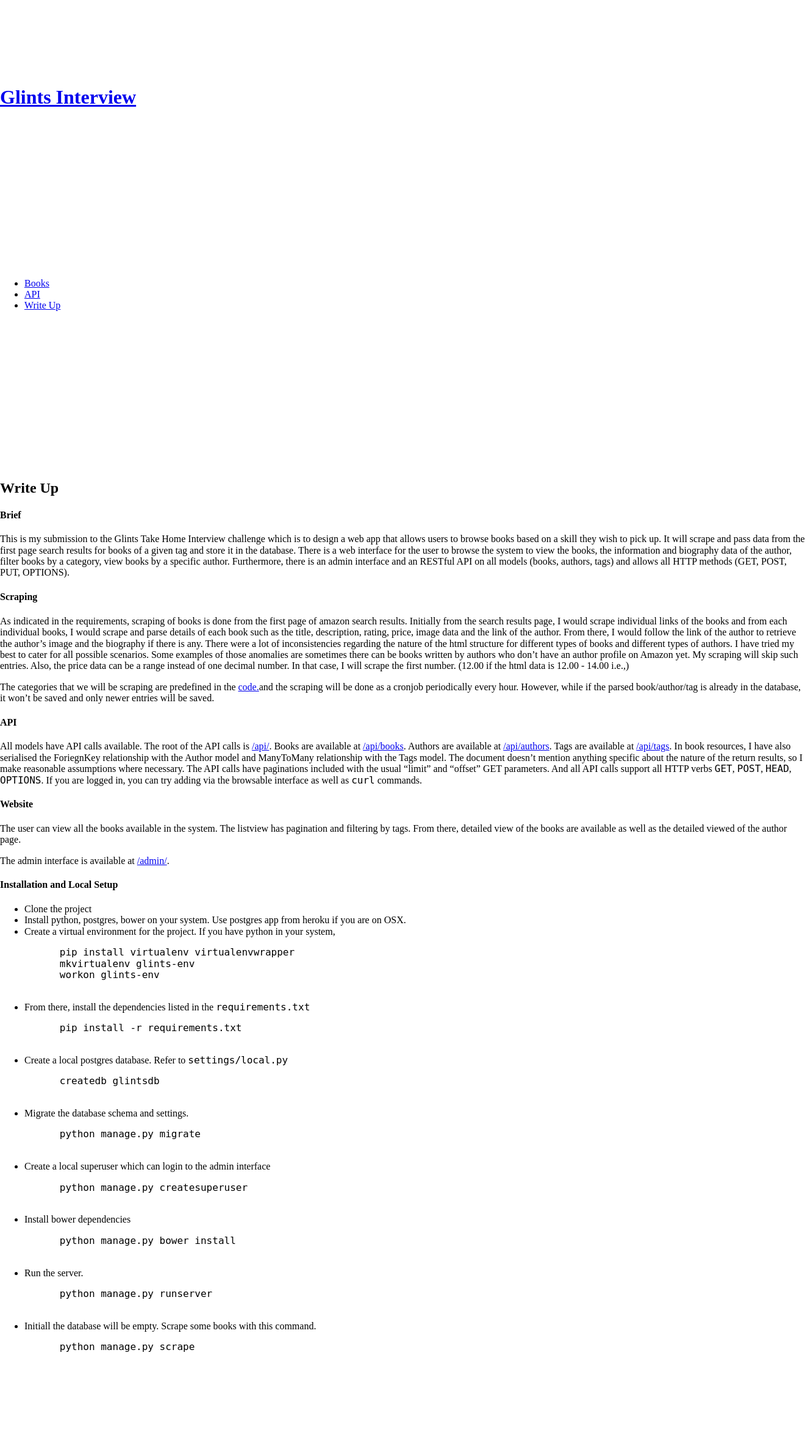
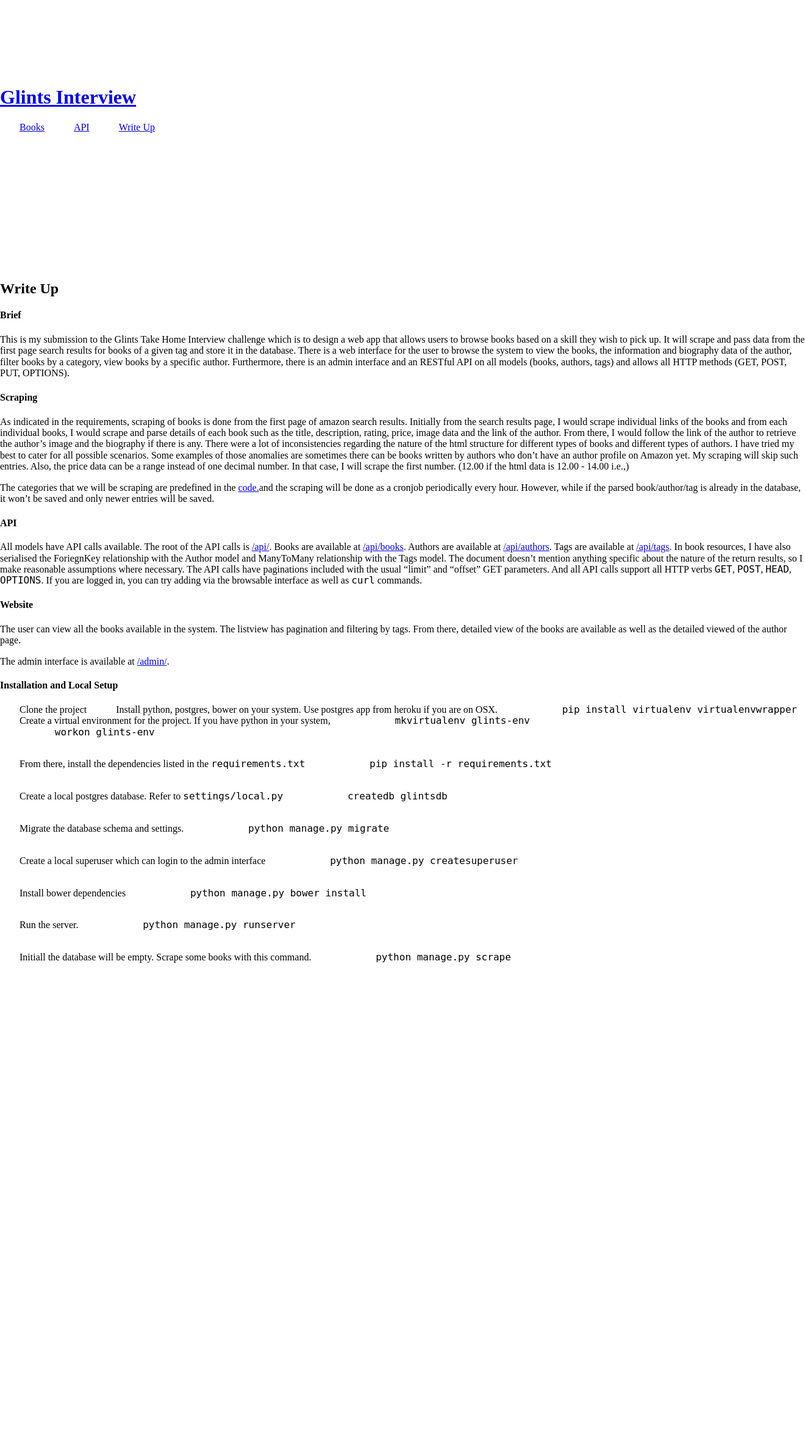
Before and after one commit to khzaw/glints-interview, a Django app: page /writeup/ in a window 1320 px wide. Shown: the whole page at 61% size. After the commit the page ends 1579 px from the top, so only its background shows below. Run offline with Django 3.2, Linux system fonts and the light colour scheme; some libraries are stand-ins or nearby versions.

Commit message:
Add some styles to navigation

```diff
--- a/glints/static/css/style.css
+++ b/glints/static/css/style.css
@@ -9,6 +9,16 @@ img {
   padding-bottom: 7.5rem;
   margin-bottom: 0;
   max-width: 100rem;
+}
+
+/* navigation */
+.navigation  ul {
+  list-style: none;
+  padding-left: 2rem;
+}
+.navigation  ul li {
+  float: left;
+  margin-right: 3rem;
 }
 
 /* footer */
--- a/glints/templates/base.html
+++ b/glints/templates/base.html
@@ -18,8 +18,6 @@
           <a class="navigation-title" href="/">
             <h1 class="title">Glints Interview</h1>
           </a>
-        </section>
-        <section class="container">
           <div class="row">
             <ul>
               <li><a href="{% url 'book:list' %}">Books</li>
--- a/manage.py
+++ b/manage.py
@@ -3,7 +3,7 @@ import os
 import sys
 
 if __name__ == "__main__":
-    os.environ.setdefault("DJANGO_SETTINGS_MODULE", "glints.settings.base")
+    os.environ.setdefault("DJANGO_SETTINGS_MODULE", "glints.settings.local")
 
     from django.core.management import execute_from_command_line
 
```
